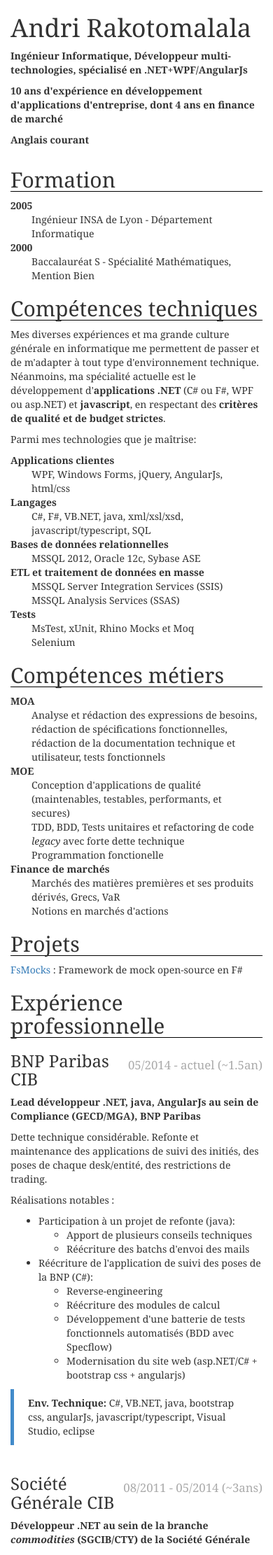
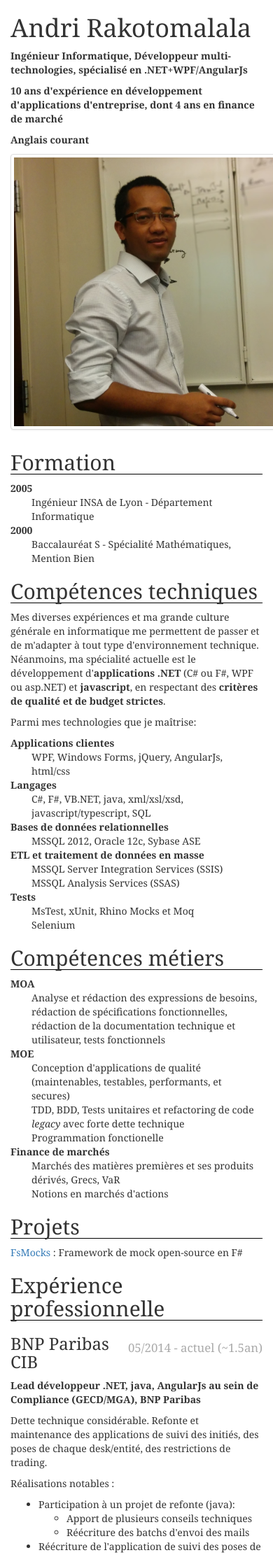
Before and after one commit to andriniaina/andriniaina.github.io, a Jekyll site: the page cv/cv.html, which Jekyll copies as it is, in a window 390 px wide. Shown: the top 2222 px of the page at 70% size. Built offline with Jekyll 4.4.1, drawn with Linux system fonts in a browser that asks for light colours.

Commit message:
remove (links) in print media

```diff
--- a/cv/custom.css
+++ b/cv/custom.css
@@ -32,3 +32,9 @@
 	border-left: 5px solid #428BCA; /*3498DB*/
 	margin-bottom: 3em;
 }
+@media print {
+    a:link:after, a:visited:after {
+      display: none;
+      content: "";
+    }
+}
--- a/cv/cv.html
+++ b/cv/cv.html
@@ -37,7 +37,7 @@
 <strong>Anglais courant </strong>
 </p>
 </div>
-<p><a class="hidden-print hidden-xs col-sm-3 col-md-2" style="margin:30px 0 0 0" href="photo.jpg"> <img class="img-thumbnail scaled" src="photo.jpg" /> </a></p>
+<p><a class="col-sm-3 col-md-2" style="margin:30px 0 0 0" href="photo.jpg"> <img class="img-thumbnail scaled" src="photo.jpg" /> </a></p>
 </div>
 <h2 id="formation">Formation</h2>
 <dl>
--- a/cv/cv.markdown
+++ b/cv/cv.markdown
@@ -23,7 +23,7 @@
 </div>
 
 
-<a class="hidden-print hidden-xs col-sm-3 col-md-2" style="margin:30px 0 0 0" href="photo.jpg">
+<a class="col-xs-3 col-sm-3 col-md-2" style="margin:30px 0 0 0" href="photo.jpg">
 <img class="img-thumbnail scaled" src="photo.jpg" />
 </a>
 
```
